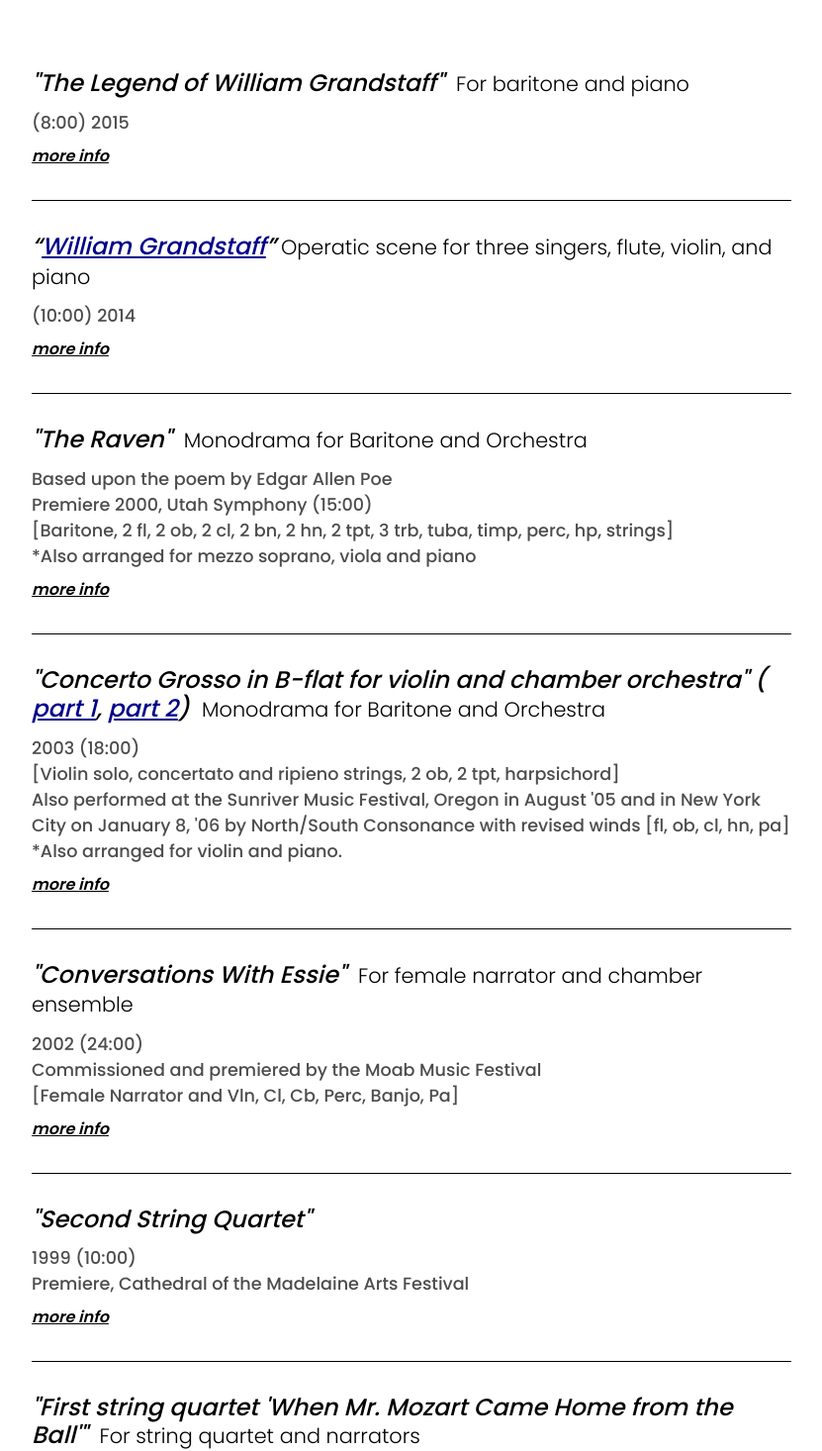
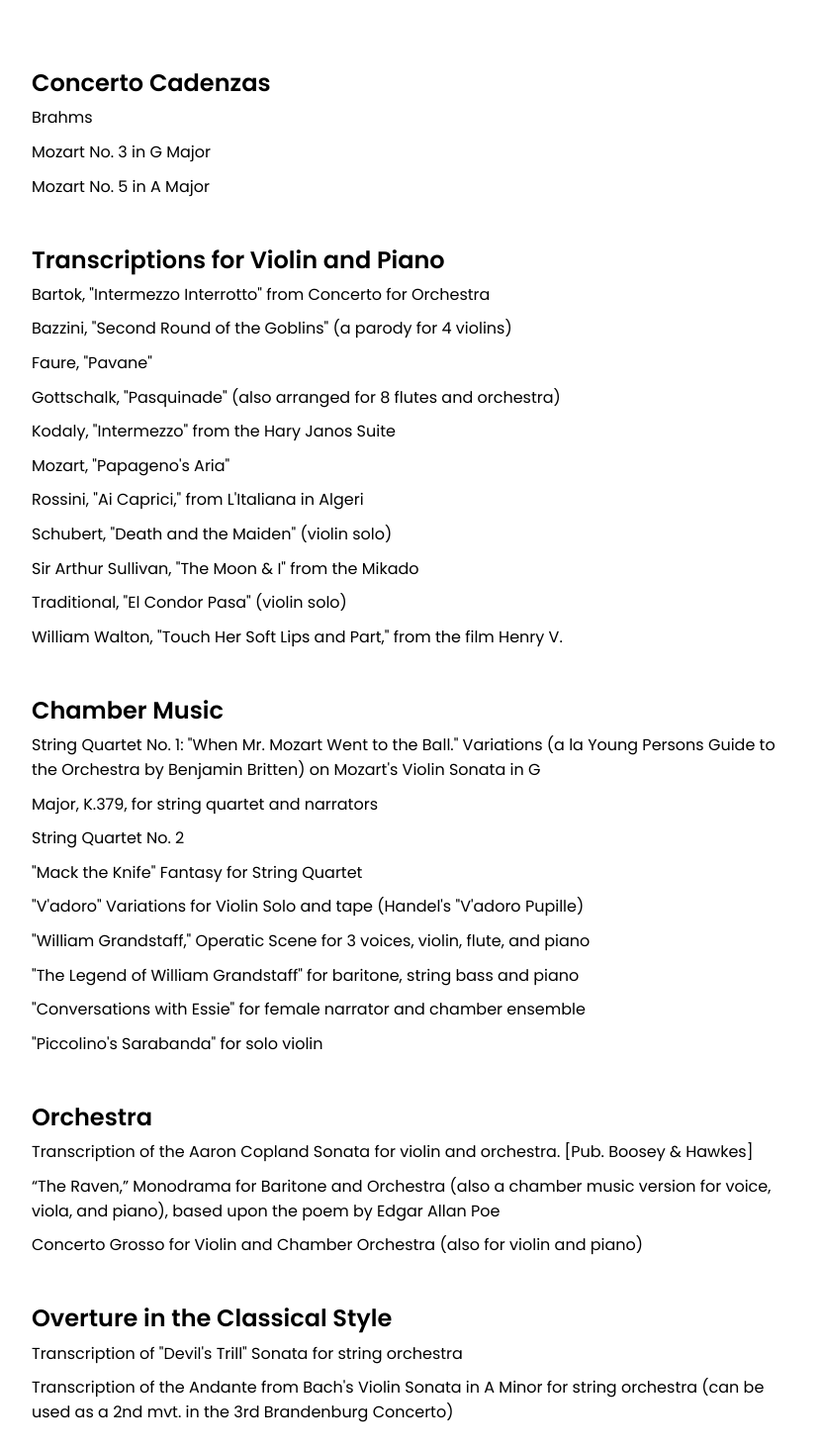
Before and after one commit to konstantinstanmeyer/gerald-elias-new, a Next.js app: page /composing in a window 1280 px wide. Shown: the part 562-2028 px from the top of the page at 99% size, without its empty margins (224-1055 px from the left). Built offline with nearby package versions, Linux system fonts and the light colour scheme; a web font is replaced by a local one.

Commit message:
composing page rough changes

```diff
--- a/app/composing/page.js
+++ b/app/composing/page.js
@@ -8,9 +8,9 @@ export default function Composing(){
         <div id="composing">
             <Landing name="Composing" imageUrl="composing.jpeg" />
             <div id="composing-content">
-                {compositions.originalCompositions.map((comp, i) =>
-                    <CompositionCard composition={comp} />
-                )}
+                {/* {compositions.originalCompositions.map((comp, i) =>  */}
+                    <CompositionCard />
+                {/* )} */}
             </div>
         </div>
     )
--- a/app/globals.css
+++ b/app/globals.css
@@ -1257,6 +1257,7 @@ textarea {
   padding-bottom: 2rem;
   border-bottom: black solid 1px;
   margin-top: 2rem;
+  margin-bottom: 10vh;
 }
 
 .composition-card:last-of-type {
@@ -1264,13 +1265,12 @@ textarea {
 }
 
 .composition-card > h3 {
-  font-weight: 500;
+  font-weight: 600;
   font-size: calc(calc(.012 * min(100vh, 900px)) + 0.5vw + 0.5rem) !important;
-  font-style: italic;
   /* text-align: justify; */
   line-height: calc(calc(.012 * min(100vh, 900px)) + 0.65vw + 0.65rem);
   word-break:keep-all;
-  margin-bottom: 0.75rem;
+  margin-bottom: 0.5rem;
 }
 
 .composition-card a {
@@ -1302,6 +1302,14 @@ textarea {
   font-weight: 500;
   font-size: calc(calc(.012 * min(100vh, 900px)) + 0.5vw + 0.1rem) !important;
   color:rgb(0, 0, 0, 0.7);
+}
+
+.section-bottom {
+  margin-bottom: 3rem !important;
+}
+
+.composition-card p {
+  margin-bottom: 0.6rem;
 }
 
 .quotes-wrapper {
--- a/components/CompositionCard.jsx
+++ b/components/CompositionCard.jsx
@@ -10,13 +10,13 @@ import { useState } from "react";
 // ALL CASES: return "space" HTML entity(&nbsp;) after name, before <span>{keywords}</span> to avoid line-break depending on <h3>s' "margin: ...", avoiding rivers between text at line-start
 
 export default function CompositionCard({ composition }){
-    const { name, keywords, details, links, quotes, description } = composition;
-    const [open, setOpen] = useState(false);
-    const isLegend = name === "The Legend of William Grandstaff";
+    // const { name, keywords, details, links, quotes, description } = composition;
+    // const [open, setOpen] = useState(false);
+    // const isLegend = name === "The Legend of William Grandstaff";
 
     return (
         <div className="composition-card">
-            <h3>
+            {/* <h3>
                 {links.length === 1 ? <q><a target="_blank" href={links[0]}>{name}</a></q>
                 : links.length === 2 ? <>{`"${name}"`}&nbsp;{`(`}<a href={links[0]}>part 1</a>,&nbsp;<a href={links[1]}>part 2</a>{`)`}&nbsp;&nbsp;</>
                 : <>"{name}"&nbsp;&nbsp;</>}
@@ -45,7 +45,42 @@ export default function CompositionCard({ composition }){
                 <p onClick={() => setOpen(false)} className="read-more">show less</p>
             </>
             : <p onClick={() => setOpen(true)} className="read-more">more info</p>
-            }
+            } */}
+            <h3>Concerto Cadenzas</h3>
+            <p>Brahms</p>
+            <p>Mozart No. 3 in G Major</p>
+            <p className="section-bottom">Mozart No. 5 in A Major</p>
+            <h3>Transcriptions for Violin and Piano</h3>
+            <p>Bartok, &quot;Intermezzo Interrotto&quot; from Concerto for Orchestra</p>
+            <p>Bazzini, &quot;Second Round of the Goblins&quot; (a parody for 4 violins)</p>
+            <p>Faure, &quot;Pavane&quot;</p>
+            <p>Gottschalk, &quot;Pasquinade&quot; (also arranged for 8 flutes and orchestra)</p>
+            <p>Kodaly, &quot;Intermezzo&quot; from the Hary Janos Suite</p>
+            <p>Mozart, &quot;Papageno&#39;s Aria&quot;</p>
+            <p>Rossini, &quot;Ai Caprici,&quot; from L&#39;Italiana in Algeri</p>
+            <p>Schubert, &quot;Death and the Maiden&quot; (violin solo)</p>
+            <p>Sir Arthur Sullivan, &quot;The Moon &amp; I&quot; from the Mikado</p>
+            <p>Traditional, &quot;El Condor Pasa&quot; (violin solo)</p>
+            <p className="section-bottom">William Walton, &quot;Touch Her Soft Lips and Part,&quot; from the film Henry V.</p>
+
+            <h3>Chamber Music</h3>
+            <p>String Quartet No. 1: &quot;When Mr. Mozart Went to the Ball.&quot; Variations (a la Young Persons Guide to the Orchestra by Benjamin Britten) on Mozart&#39;s Violin Sonata in G</p>
+            <p>Major, K.379, for string quartet and narrators</p>
+            <p>String Quartet No. 2</p>
+            <p>&quot;Mack the Knife&quot; Fantasy for String Quartet</p>
+            <p>&quot;V&#39;adoro&quot; Variations for Violin Solo and tape (Handel&#39;s &quot;V&#39;adoro Pupille)</p>
+            <p>&quot;William Grandstaff,&quot; Operatic Scene for 3 voices, violin, flute, and piano</p>
+            <p>&quot;The Legend of William Grandstaff&quot; for baritone, string bass and piano</p>
+            <p>&quot;Conversations with Essie&quot; for female narrator and chamber ensemble</p>
+            <p className="section-bottom">&quot;Piccolino&#39;s Sarabanda&quot; for solo violin</p>
+            <h3>Orchestra</h3>
+            <p>Transcription of the Aaron Copland Sonata for violin and orchestra. [Pub. Boosey &amp; Hawkes]</p>
+            <p>“The Raven,” Monodrama for Baritone and Orchestra (also a chamber music version for voice, viola, and piano), based upon the poem by Edgar Allan Poe</p>
+            <p className="section-bottom">Concerto Grosso for Violin and Chamber Orchestra (also for violin and piano)</p>
+
+            <h3>Overture in the Classical Style</h3>
+            <p>Transcription of &quot;Devil&#39;s Trill&quot; Sonata for string orchestra</p>
+            <p>Transcription of the Andante from Bach&#39;s Violin Sonata in A Minor for string orchestra (can be used as a 2nd mvt. in the 3rd Brandenburg Concerto)</p>
         </div>
     )
 }
```
